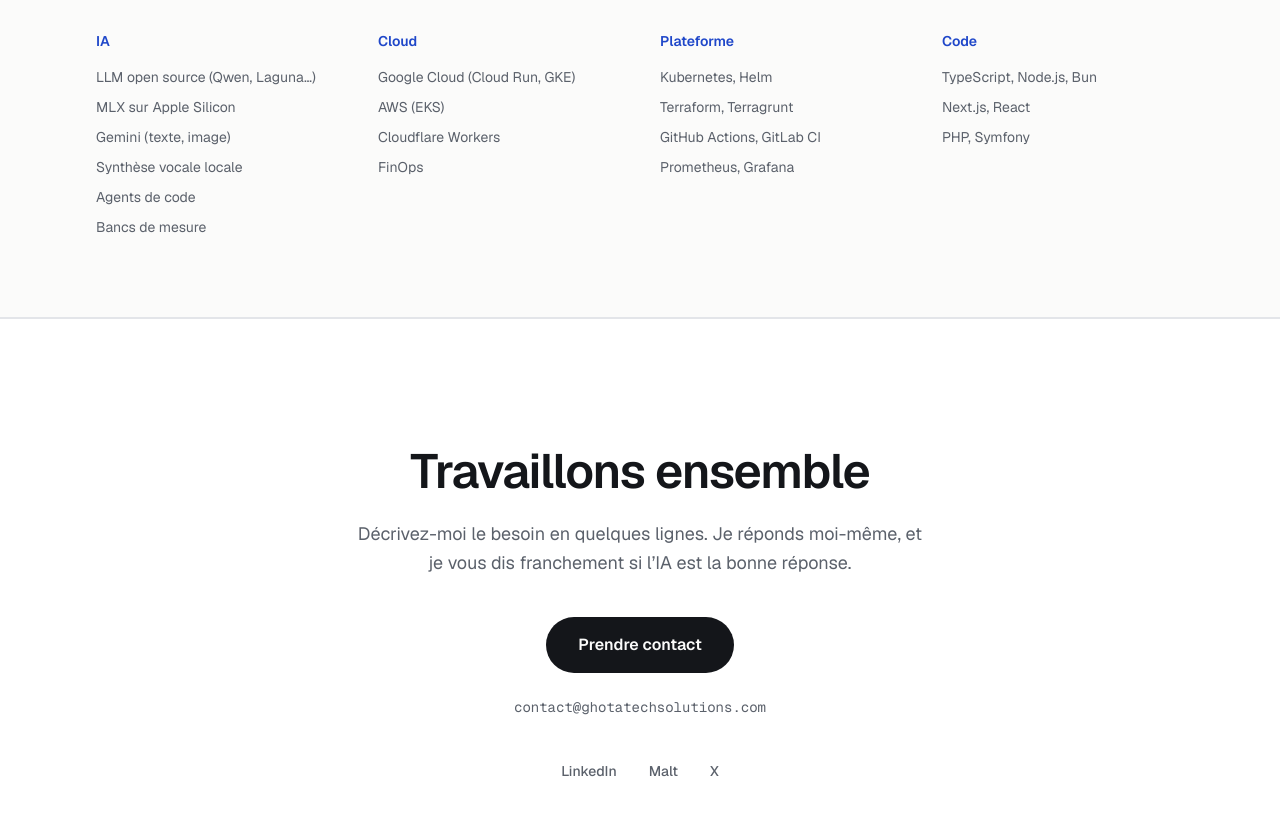
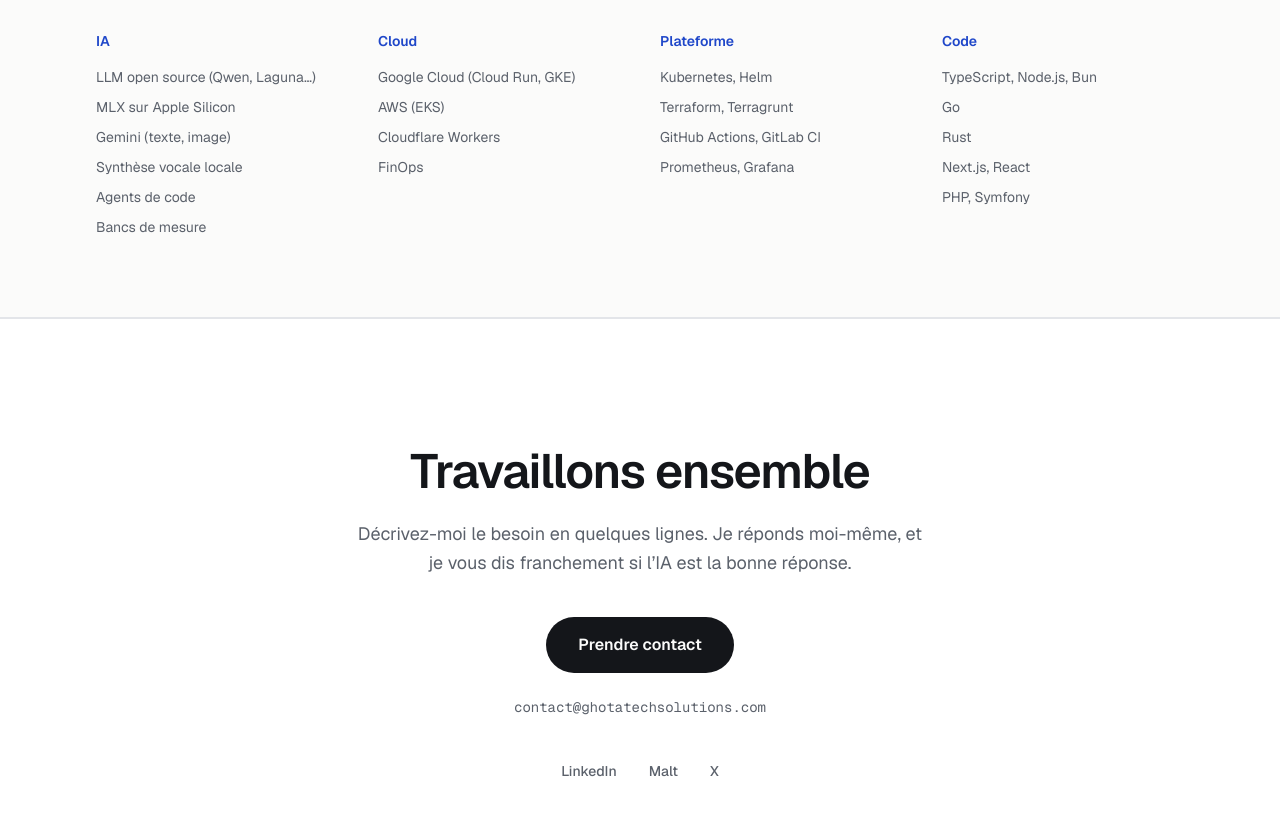
Before and after one commit to ghota-tech-solutions-sass/ghotatechsolutions.com, a Next.js app: page /a-propos in a window 1280 px wide. Shown: the part 2440-3255 px from the top of the page. Built offline with nearby package versions, Linux system fonts and the light colour scheme.

Commit message:
Ajouter Go et Rust aux langages

```diff
--- a/src/app/a-propos/page.tsx
+++ b/src/app/a-propos/page.tsx
@@ -19,7 +19,7 @@
   },
   {
     group: 'Code',
-    items: ['TypeScript, Node.js, Bun', 'Next.js, React', 'PHP, Symfony'],
+    items: ['TypeScript, Node.js, Bun', 'Go', 'Rust', 'Next.js, React', 'PHP, Symfony'],
   },
 ];
 
--- a/src/app/layout.tsx
+++ b/src/app/layout.tsx
@@ -208,6 +208,8 @@
         'GitLab CI',
         'Infrastructure as Code',
         'FinOps',
+        'Go',
+        'Rust',
       ],
     },
     {
```
